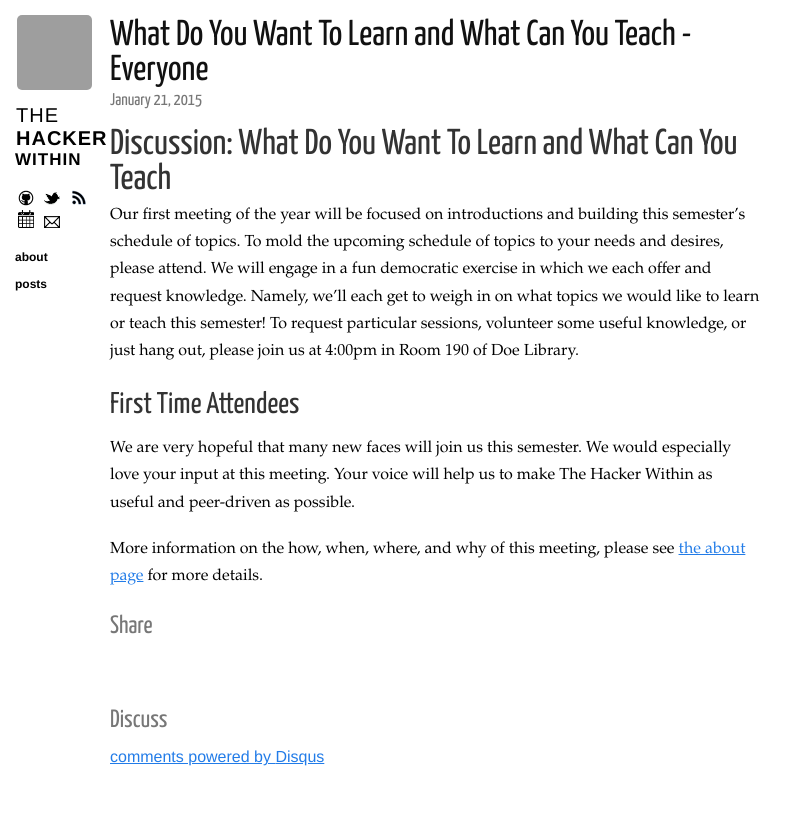
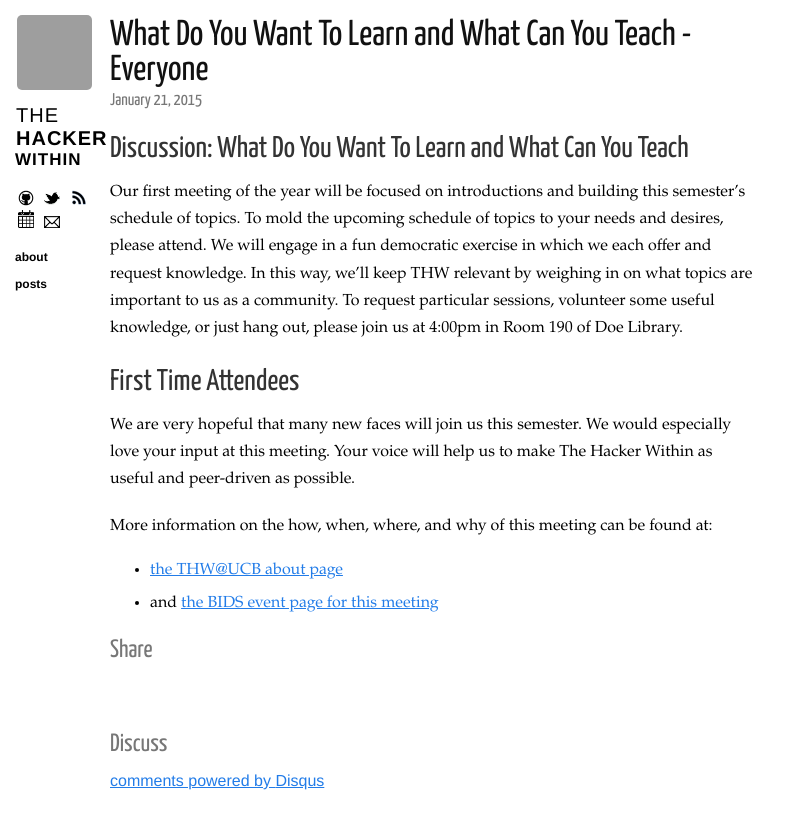
Before and after one commit to thehackerwithin/berkeley, a Jekyll site: the page built from _posts/2015-01-21-learn-and-teach.markdown, in a window 1280 px wide, cut to the strip 0-829 px from the top of the page. Shown: the whole strip, without its empty margins (0-808 px from the left). Built offline with Jekyll 4.4.1, drawn with Linux system fonts in a browser that asks for light colours; nearby versions of some CDN libraries; Markdown is read by kramdown in place of the engine named in the settings; comment, search, counter and statistics services are not loaded; grey boxes are pictures that could not be loaded.

Commit message:
adds link

```diff
--- a/_posts/2015-01-21-learn-and-teach.markdown
+++ b/_posts/2015-01-21-learn-and-teach.markdown
@@ -7,16 +7,15 @@ tags: meeting meta
 ---
 
 
-# Discussion: What Do You Want To Learn and What Can You Teach
+## Discussion: What Do You Want To Learn and What Can You Teach
 
 Our first meeting of the year will be focused on introductions and building
 this semester's schedule of topics. To mold the upcoming schedule of topics to
 your needs and desires, please attend. We will engage in a fun democratic
-exercise in which we each offer and request knowledge. Namely, we'll each get
-to weigh in on what topics we would like to learn or teach this semester! To
+exercise in which we each offer and request knowledge. In this way, we'll keep THW relevant by
+weighing in on what topics are important to us as a community. To
 request particular sessions, volunteer some useful knowledge, or just hang out,
 please join us at 4:00pm in Room 190 of Doe Library.
-
 
 ## First Time Attendees
 
@@ -24,6 +23,8 @@ We are very hopeful that many new faces will join us this semester. We would
 especially love your input at this meeting. Your voice will help us to make The
 Hacker Within as useful and peer-driven as possible.
 
-More information on the how, when, where, and why of this meeting, please see
-[the about page](http://thehackerwithin.github.io/berkeley/about.html "The
-About Page") for more details.
+More information on the how, when, where, and why of this meeting can be found
+at:
+- [the THW@UCB about page](http://thehackerwithin.github.io/berkeley/about.html "The
+About Page")
+- and [the BIDS event page for this meeting](http://bids.berkeley.edu/events/hacker-within)
```
